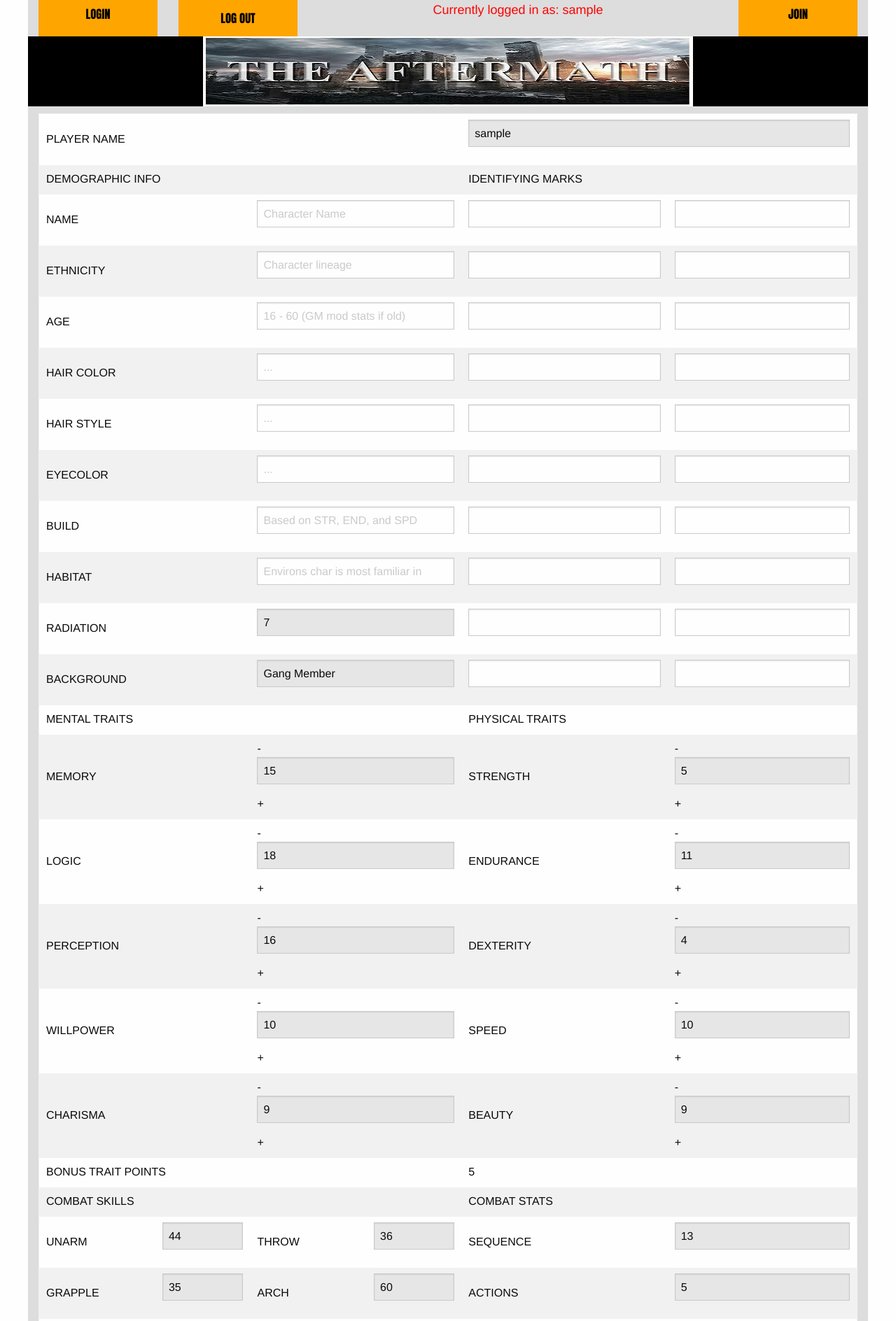
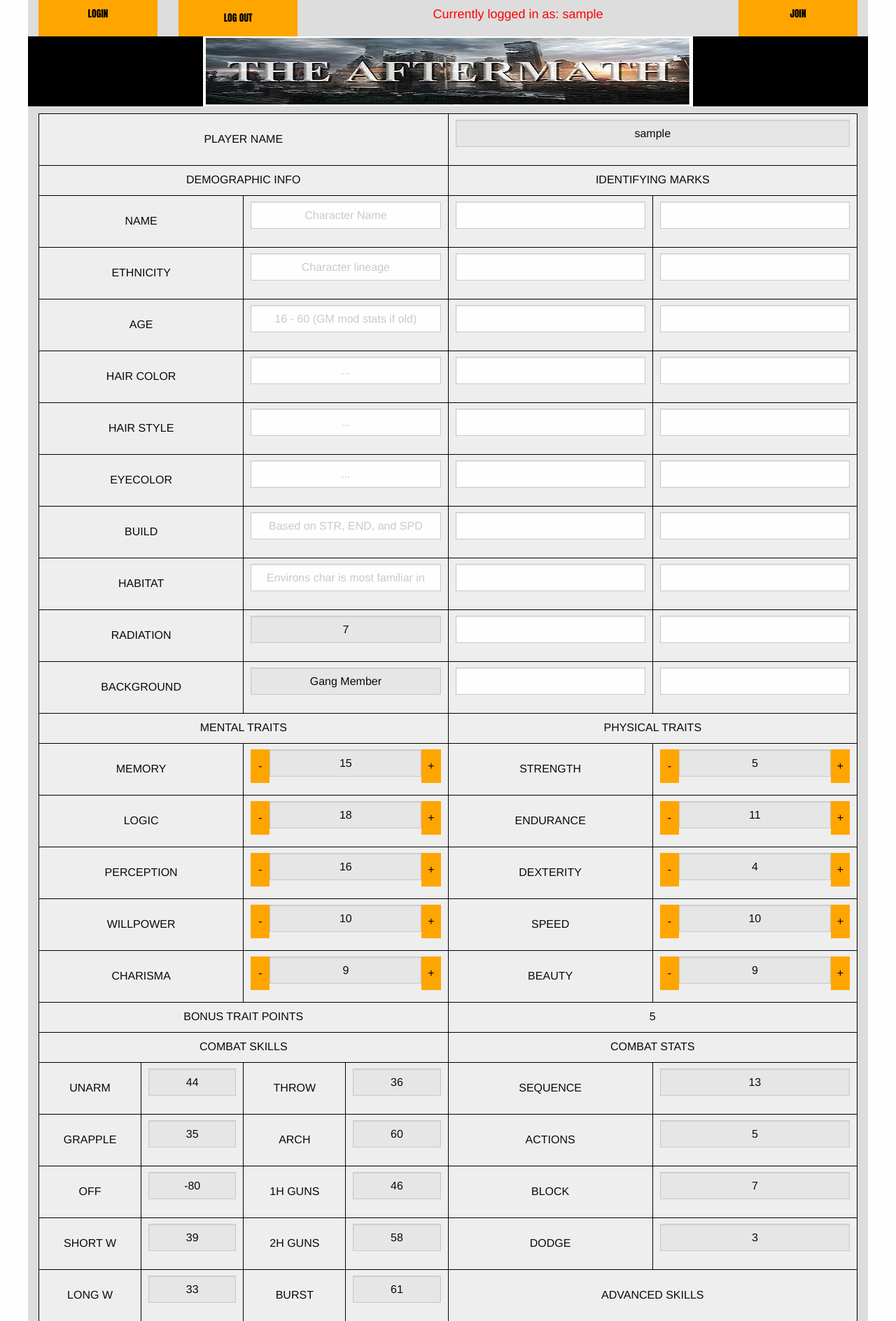
Before and after one commit to spearsns/aftermath, a PHP site: page /createCharEdit.php in a window 1280 px wide. Shown: the top 1888 px of the page at 70% size. Run offline with PHP 8.4, Linux system fonts and the light colour scheme; the visitor is signed in with stand-in values (Sample User, id 1).

Commit message:
Add files via upload

```diff
--- a/Aftermath/css/app.css
+++ b/Aftermath/css/app.css
@@ -12,6 +12,8 @@ body{
 	color: red;
 	text-align: center;
 	font-size: 18px;
+	margin-top: 6px;
+	margin-bottom: -6px;
 }
 
 .ceiling{
@@ -70,10 +72,52 @@ img{
 
 .button{
 	min-width: 100%;
-	margin: auto auto;
+	margin: 0 auto;
 	height: 6.5vh;
 	font-family: impact;
-	font-size-adjust: 0.85;
+	font-size-adjust: 0.7;
 	background-color: orange;
 	color: black;
 }
+
+.incbutton{
+	background-color: orange;
+	color: black;
+	float: left;
+	display: inline-block;
+	min-width: 10%;
+	min-height: 6vh;
+}
+
+.decbutton{
+	background-color: orange;
+	color: black;
+	float:left;
+	display: inline-block;
+	min-width: 10%;
+	min-height: 6vh;
+}
+
+table{
+	width: 100%;
+
+}
+
+td{
+	text-align: center;
+	border: 1px solid black;
+	width: 12.5%;
+	background-color: #EEE;
+}
+
+input{
+	text-align: center;
+	display: inline-block;
+}
+
+.trait{
+	text-align: center;
+	display: inline-block;
+	float: left;
+	max-width: 80%;
+}
```
